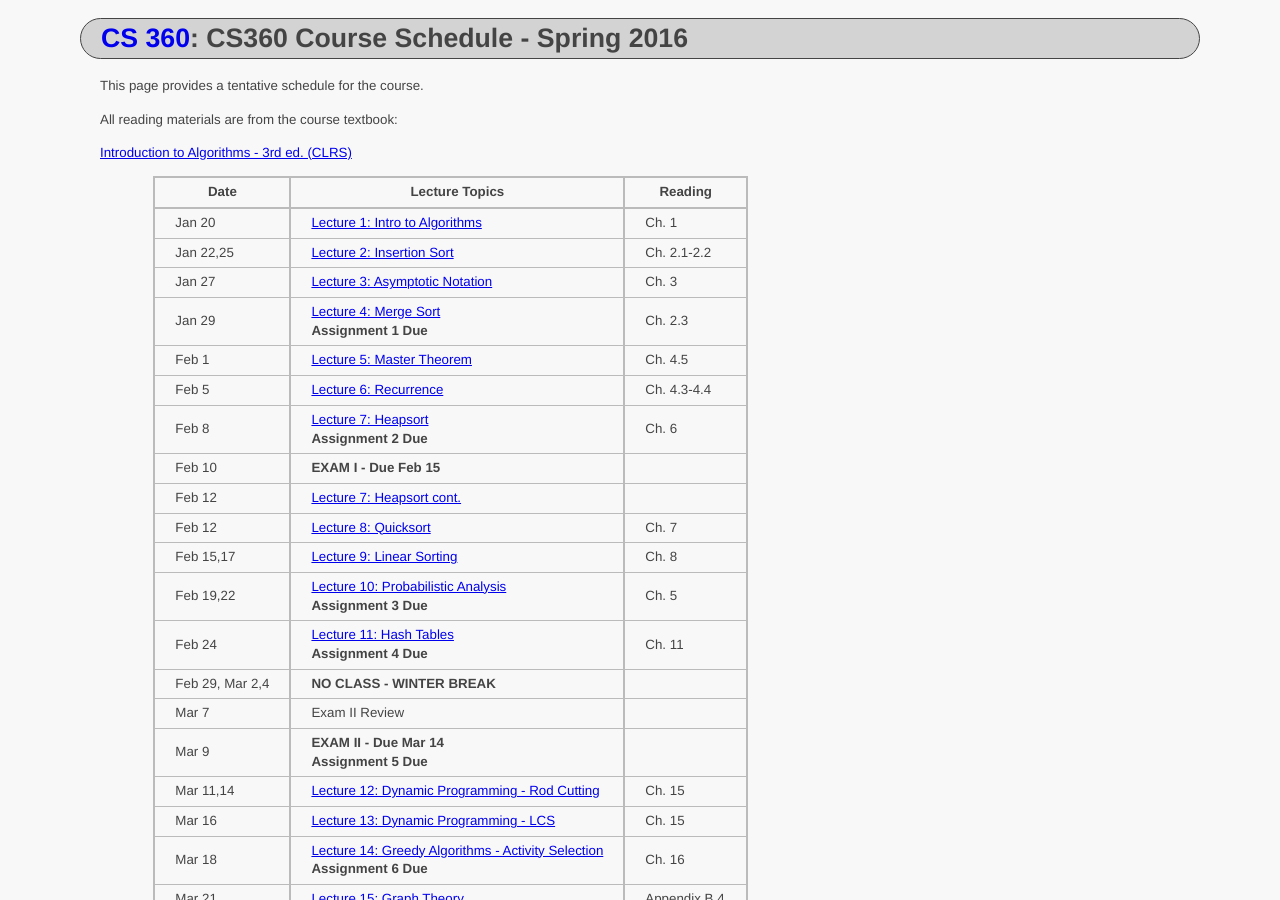
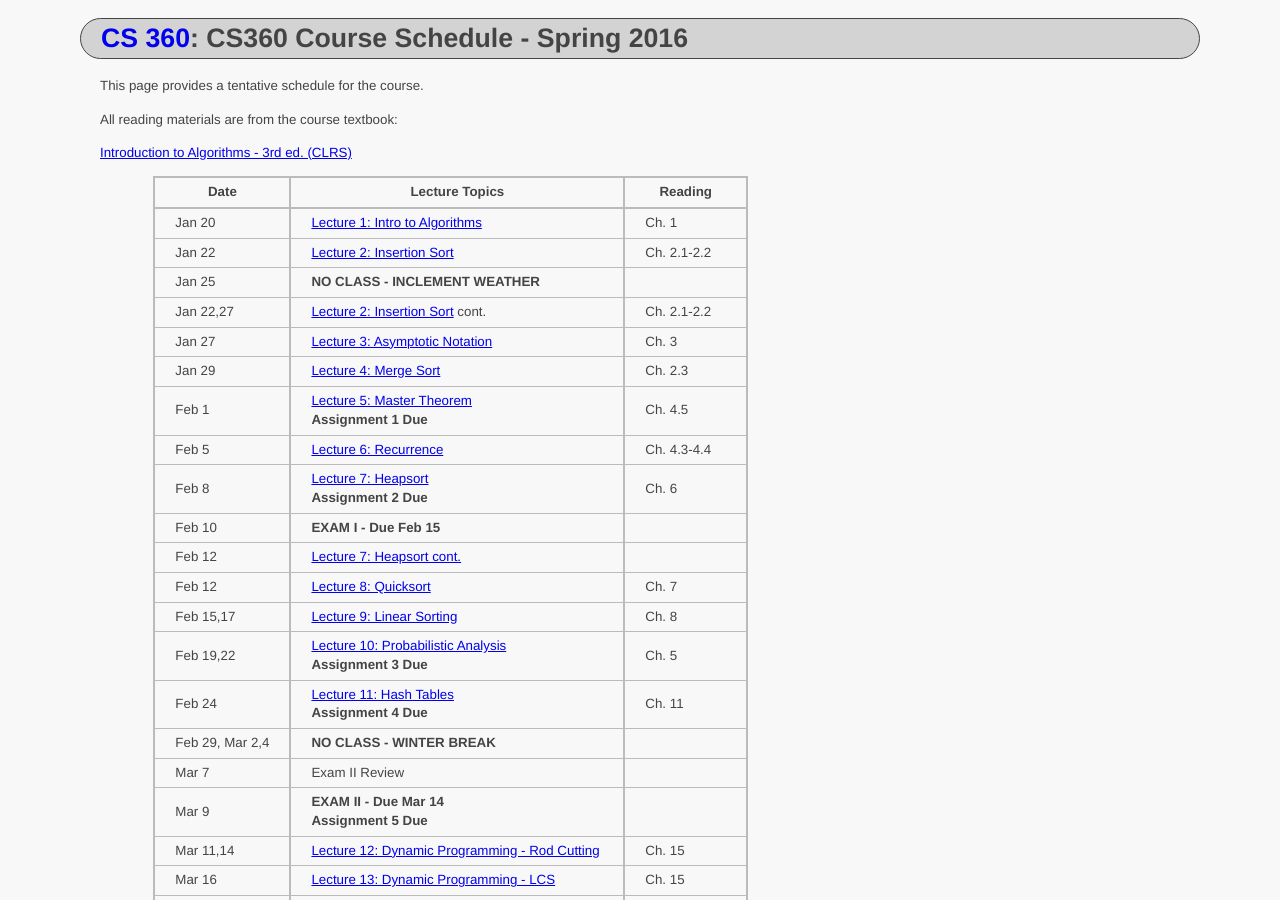
Before and after one commit to ycpcs/cs360-spring2016, a Jekyll site: the page built from schedule/index.md, in a window 1280 px wide and 900 px high. Built offline with Jekyll 4.4.1, drawn with Linux system fonts in a browser that asks for light colours; Markdown is read by kramdown in place of the engine named in the settings.

Commit message:
update schedule
update schedule

```diff
--- a/schedule/index.md
+++ b/schedule/index.md
@@ -12,10 +12,12 @@ All reading materials are from the course textbook:
 > Date | Lecture Topics | Reading |
 > ---- | -------------- | ------- |
 > Jan 20    | [Lecture 1: Intro to Algorithms](../lectures/lecture01.html) | Ch. 1 |
-> Jan 22,25 | [Lecture 2: Insertion Sort](../lectures/lecture02.html) | Ch. 2.1-2.2 |
+> Jan 22    | [Lecture 2: Insertion Sort](../lectures/lecture02.html) | Ch. 2.1-2.2 |
+> Jan 25    | **NO CLASS - INCLEMENT WEATHER** |  |
+> Jan 22,27 | [Lecture 2: Insertion Sort](../lectures/lecture02.html) cont. | Ch. 2.1-2.2 |
 > Jan 27    | [Lecture 3: Asymptotic Notation](../lectures/lecture03.html) | Ch. 3 |
-> Jan 29    | [Lecture 4: Merge Sort](../lectures/lecture04.html) <br /> **Assignment 1 Due** | Ch. 2.3 |
-> Feb 1     | [Lecture 5: Master Theorem](../lectures/lecture05.html) | Ch. 4.5 |
+> Jan 29    | [Lecture 4: Merge Sort](../lectures/lecture04.html) | Ch. 2.3 |
+> Feb 1     | [Lecture 5: Master Theorem](../lectures/lecture05.html) <br /> **Assignment 1 Due** | Ch. 4.5 |
 > Feb 5     | [Lecture 6: Recurrence](../lectures/lecture06.html) | Ch. 4.3-4.4 |
 > Feb 8     | [Lecture 7: Heapsort](../lectures/lecture07.html) <br /> **Assignment 2 Due** | Ch. 6 |
 > Feb 10    | **EXAM I - Due Feb 15**               |             |
```
Also changed, not shown: assign/assign01.md (+1 -1 lines), index.md (+2 -1 lines), lectures/index.md (+1 -1 lines), 1 other file.
